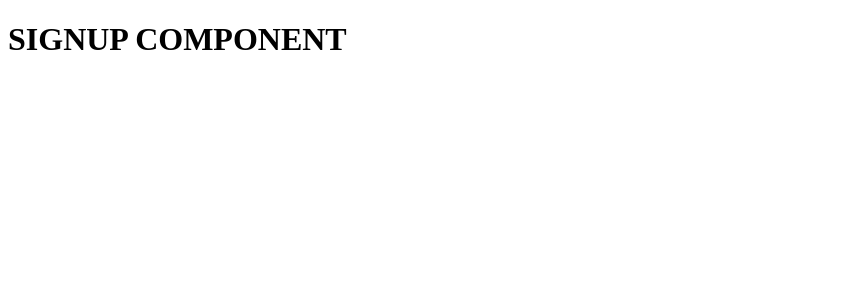
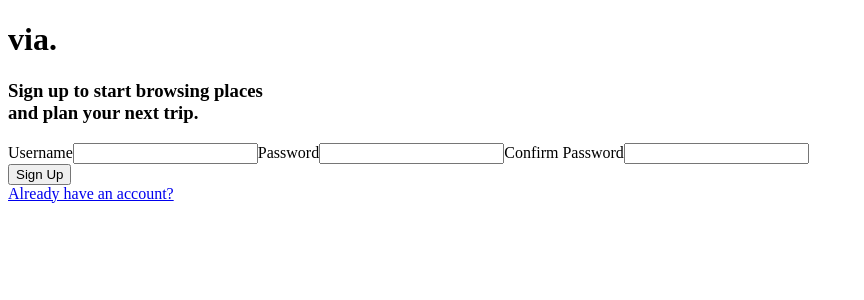
Before and after one commit to gabriellerodarte/via, a React (Create React App) app in the folder client/: page /signup in a window 1280 px wide. Shown: the top 300 px of the page, without its empty margins (0-864 px from the left). Built offline with nearby package versions, Linux system fonts and the light colour scheme; no server answers.

Commit message:
create signup form

```diff
--- a/client/src/components/Dashboard.js
+++ b/client/src/components/Dashboard.js
@@ -3,7 +3,11 @@
 function Dashboard() {
 
     return (
-        <h2>USER DASHBOARD</h2>
+        <div>
+            <h2>USER DASHBOARD</h2>
+            <p>Your next trip begins here.</p>
+            {/* trip info */}
+        </div>
     )
 }
 
--- a/client/src/components/Home.js
+++ b/client/src/components/Home.js
@@ -13,7 +13,7 @@ function Home() {
 
     return (
         <div>
-            <h1>HOME COMPONENT</h1>
+            <h1>via.</h1>
             {user ? <Dashboard/> : <PublicHome/>}
         </div>
     )
--- a/client/src/components/PublicHome.js
+++ b/client/src/components/PublicHome.js
@@ -1,9 +1,14 @@
+import { Link } from "react-router-dom"
 
 
 function PublicHome() {
 
     return (
-        <h1>PUBLIC HOME PAGE</h1>
+        <div>
+            <p>Your next trip begins here.</p>
+            <Link to="/login">Log In</Link>
+            <Link to="/signup">Sign Up</Link>
+        </div>
     )
 }
 
--- a/client/src/components/Signup.js
+++ b/client/src/components/Signup.js
@@ -1,9 +1,59 @@
+import { NavLink, useNavigate } from "react-router-dom"
+import { Formik, Form, Field, ErrorMessage } from 'formik';
+import * as Yup from 'yup';
 
 
 function Signup() {
+    // signup context
+    const navigate = useNavigate()
+
+    const SignupSchema = Yup.object().shape({
+        username: Yup.string().required('Username required'),
+        password: Yup.string().required('Password required'),
+        confirmPassword: Yup.string()
+        .oneOf([Yup.ref('password'), null], 'Passwords must match')
+        .required('Confirm password is required')
+    })
+
+    const initialValues = {
+        username: "",
+        password: "",
+        confirmPassword: ""
+    }
 
     return (
-        <h1>SIGNUP COMPONENT</h1>
+        <div>
+            <h1>via.</h1>
+            <h3>Sign up to start browsing places<br/>and plan your next trip.</h3>
+
+            <Formik
+                initialValues={initialValues}
+                validationSchema={SignupSchema}
+                onSubmit={(values, { resetForm, setErrors }) => {
+                    // fetch request - signup
+                }}
+            >
+                <Form>
+                    <label htmlFor="username">Username</label>
+                    <Field name="username" type="text"/>
+                    <ErrorMessage name="username" component="div" className="error"/>
+
+                    <label htmlFor="password">Password</label>
+                    <Field name="password" type="password"/>
+                    <ErrorMessage name="password" component="div" className="error"/>
+
+
+                    <label htmlFor="confirmPassword">Confirm Password</label>
+                    <Field name="confirmPassword" type="password"/>
+                    <ErrorMessage name="confirmPassword" component="div" className="error"/>
+
+                    <div>
+                        <button type="submit">Sign Up</button>
+                    </div>
+                </Form>
+            </Formik>
+            <NavLink to="/login">Already have an account?</NavLink>
+        </div>
     )
 }
 
```
